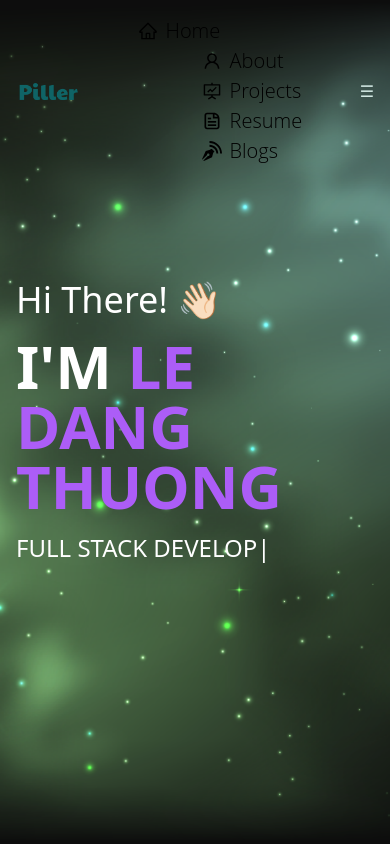
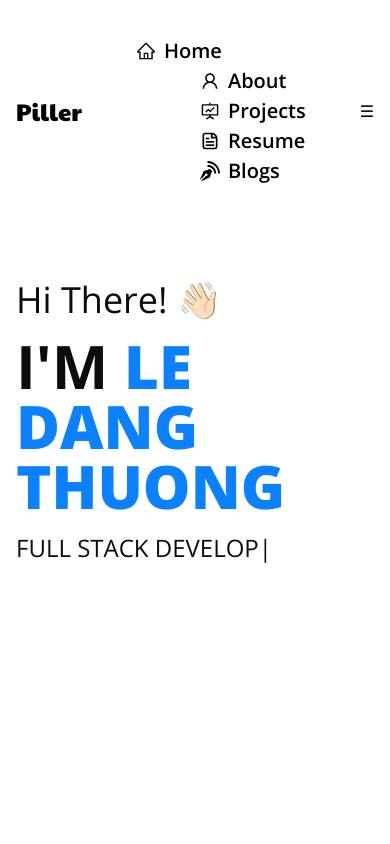
Before and after one commit to ledangthuongsp/ThuongProfile, a React (Vite) app: page / in a window 390 px wide. Built offline with nearby package versions, Linux system fonts and the light colour scheme.

Commit message:
Oke đã sửa lại

```diff
--- a/src/components/navbar/Navbar.tsx
+++ b/src/components/navbar/Navbar.tsx
@@ -27,14 +27,14 @@ const Navbar: React.FC = () => {
 
     return (
         <nav className={`navbar ${navColour ? 'navbar-bg' : 'navbar-transparent'}`}>
-            <div className="navbar-container">
-                <div className="flex items-center">
-                    <Link to="/" className="flex items-center">
-                        <img src={logo} alt="brand" className="navbar-logo" />
+            <div className="navbar-container text-[var(--black)]">
+                <div className="flex items-center ">
+                    <Link to="/" className="flex items-center navbar-logo">
+                        <span>Piller</span>
                     </Link>
                 </div>
 
-                <div className="hidden md:flex space-x-16-custom text-[var(--white)]">
+                <div className="hidden md:flex space-x-16-custom text-[var(--black)]">
                     <Link to="/" className="navbar-link" onClick={() => setExpand(false)}>
                         <AiOutlineHome className="navbar-icon" />
                         <span>Home</span>
--- a/src/components/navbar/styles.css
+++ b/src/components/navbar/styles.css
@@ -1,6 +1,8 @@
+@import url('../../styles/colors.css');
+@import url('../../styles/fonts.css');
 /* custom.css */
 .navbar {
-    @apply fixed top-0 w-full z-50 transition-all duration-300;
+    @apply fixed top-5 w-full z-50 transition-all duration-300;
 }
 
 .navbar-bg {
@@ -16,7 +18,11 @@
 }
 
 .navbar-logo {
-    @apply h-auto w-16 object-fill;
+    width: 4rem;
+    font-size: 1.5rem;
+    font-family: "Paytone One", sans-serif;
+    font-weight: 300;
+    font-style: normal;
 }
 
 .navbar-link {
@@ -25,7 +31,7 @@
     align-items: center;
     font-size: 1.25rem; /* Adjust font size */
     font-family: 'Open Sans', sans-serif;
-    font-weight: 300; /* Regular */
+    font-weight: 600; /* Regular */
 }
 
 .navbar-icon {
@@ -53,19 +59,19 @@
 }
 
 .navbar-underline-home {
-    background-color: var(--teal-dark-4);
+    background-color: var(--blue);
     /* bg-purple-500 */
 }
 
 .navbar-underline-about {
-    background-color: var(--teal-dark-4);
+    background-color: var(--blue);
     /* Use your custom color */
 }
 
 .navbar-underline-projects,
 .navbar-underline-resume,
 .navbar-underline-blogs {
-    background-color: var(--teal-dark-4);
+    background-color: var(--blue);
 }
 
 .navbar-mobile {
--- a/src/pages/home/styles.css
+++ b/src/pages/home/styles.css
@@ -1,10 +1,8 @@
 .home-section {
   @apply h-screen flex flex-col justify-center items-center text-white;
-  background: url('../../assets/backgrounds/taurus.png') no-repeat center center fixed;
-  background-size: cover;
 }
 .home-overlay {
-  @apply absolute inset-0 bg-black opacity-95;
+  @apply absolute inset-0 bg-white opacity-95;
 }
 .home-content {
   @apply container mx-auto flex flex-col md:flex-row items-center;
@@ -16,18 +14,21 @@
 
 .heading {
   @apply text-4xl mb-4;
+  @apply text-[var(--black)];
 }
 
 .heading-name {
   @apply text-6xl font-bold mb-4;
+  @apply text-[var(--black)];
 }
 
 .main-name {
-  @apply text-purple-500;
+    @apply text-[var(--blue)];
 }
 
 .type-wrapper {
   @apply text-2xl;
+  @apply text-[var(--black)];
 }
 
 .img-fluid {
--- a/src/styles/colors.css
+++ b/src/styles/colors.css
@@ -1,26 +1,10 @@
 :root {
-    /*black*/
-    --teal-dark-1: #2C3532;
-    /*dark-green*/
-    --teal-dark-2: #0F6466;
-    /**/
-    --teal-dark-3: #D8B08C;
-     /*orange*/
-    --teal-dark-4: #FFCB9A;
-    --teal-dark-5: #D2E8E3;
     --white: #FFFFFF;
     --black: #000000;
-    /* RGBA */
-    --teal-dark-1-rgba: rgba(43, 52, 49, 1);
-    --teal-dark-2-rgba: rgba(14, 100, 102, 1);
-    --teal-dark-3-rgba: rgba(216, 175, 140, 1);
-    --teal-dark-4-rgba: rgba(255, 202, 154, 1);
-    --teal-dark-5-rgba: rgba(209, 232, 226, 1);
-
-    /* HSLA */
-    --teal-dark-1-hsla: hsla(159, 9, 19, 1);
-    --teal-dark-2-hsla: hsla(181, 74, 22, 1);
-    --teal-dark-3-hsla: hsla(28, 49, 69, 1);
-    --teal-dark-4-hsla: hsla(29, 100, 80, 1);
-    --teal-dark-5-hsla: hsla(166, 32, 86, 1);
+    --light-green: #8DD98B;
+    --zomp:#3FA689;
+    --myrtle-green:#226B73;
+    --japanese-indigo:#164059;
+    --regalia: #533473;
+    --blue: #007BFF; /* Màu xanh dương */
 }
--- a/src/styles/fonts.css
+++ b/src/styles/fonts.css
@@ -1,54 +1,11 @@
-@import url('https://fonts.googleapis.com/css2?family=Open+Sans:wght@300;400;500;600;700;800&display=swap'); /* Import Google Font với các trọng lượng khác nhau */
+@import url('https://fonts.googleapis.com/css2?family=Open+Sans:wght@300;400;500;600;700;800&display=swap');
+@import url('https://fonts.googleapis.com/css2?family=Paytone+One&display=swap'); /* Import Google Font với các trọng lượng khác nhau */
 
 body {
     font-family: 'Open Sans', sans-serif; /* Sử dụng phông chữ Open Sans */
 }
-
-/* Kiểu chữ cho các heading */
-.heading-1 {
-    font-family: 'Open Sans', sans-serif;
-    font-size: 2.5rem;
-    font-weight: 300; /* Light */
+.paytone-one-regular {
+  font-family: "Paytone One", sans-serif;
+  font-weight: 400;
+  font-style: normal;
 }
-
-.heading-2 {
-    font-family: 'Open Sans', sans-serif;
-    font-size: 2rem;
-    font-weight: 400; /* Regular */
-}
-
-.heading-3 {
-    font-family: 'Open Sans', sans-serif;
-    font-size: 1.75rem;
-    font-weight: 500; /* Medium */
-}
-
-.heading-4 {
-    font-family: 'Open Sans', sans-serif;
-    font-size: 1.5rem;
-    font-weight: 600; /* SemiBold */
-}
-
-.heading-5 {
-    font-family: 'Open Sans', sans-serif;
-    font-size: 1.25rem;
-    font-weight: 700; /* Bold */
-}
-
-.heading-6 {
-    font-family: 'Open Sans', sans-serif;
-    font-size: 1rem;
-    font-weight: 800; /* ExtraBold */
-}
-
-/* Các lớp khác */
-.navbar-link {
-    font-family: 'Open Sans', sans-serif;
-    font-size: 1.25rem;
-    font-weight: 400; /* Regular */
-}
-
-.main-name {
-    font-family: 'Open Sans', sans-serif;
-    font-weight: 700; /* Bold */
-}
--- a/vite.config.ts
+++ b/vite.config.ts
@@ -5,4 +5,11 @@ import react from '@vitejs/plugin-react';
 export default defineConfig({
   plugins: [react()],
   base: "/ThuongProfile/",
+  css: {
+    preprocessorOptions: {
+      css: {
+        additionalData: `@import "@/styles/colors.css"; @import "@/styles/fonts.css";`,
+      },
+    },
+  },
 });
```
